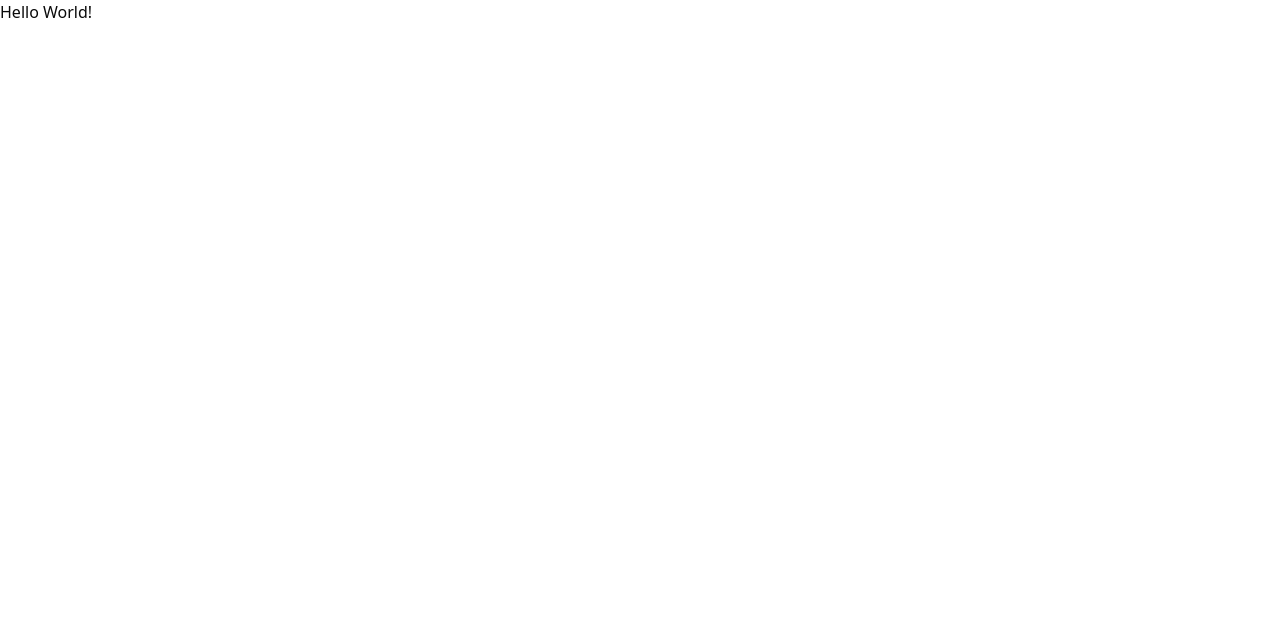
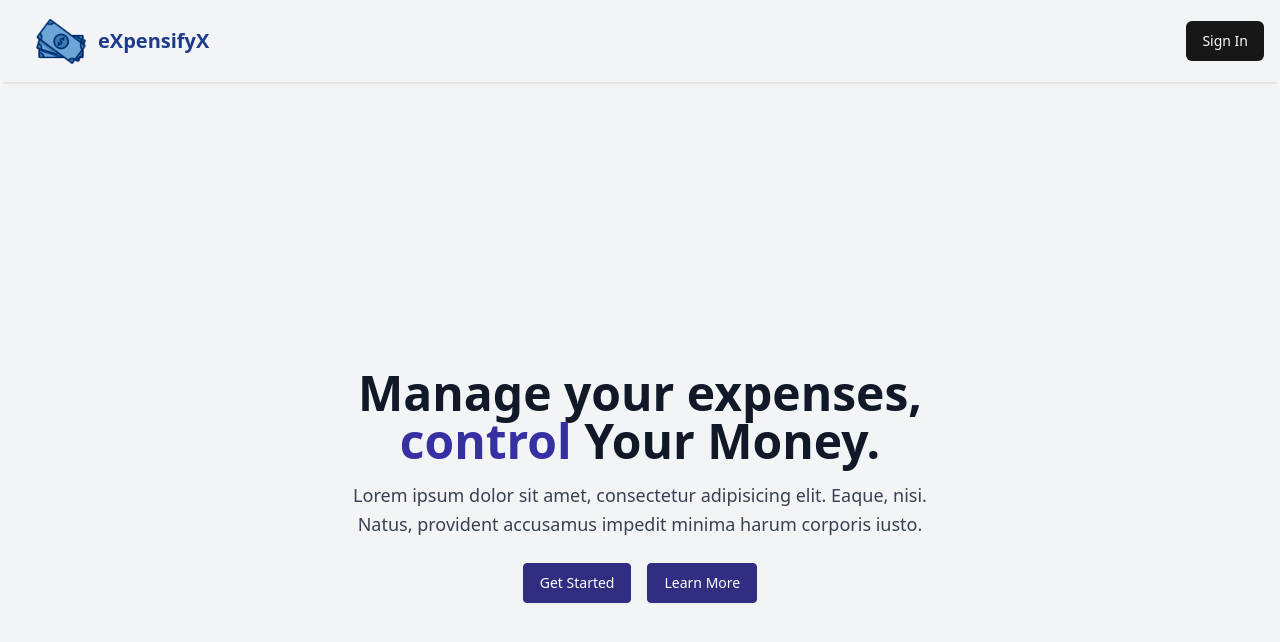
Before and after one commit to KavyaBajpai/Expenses-Tracker, a Next.js app in the folder Frontend/expense-tracker/: page / in a window 1280 px wide. Shown: the top 642 px of the page. Built offline with nearby package versions, Linux system fonts and the light colour scheme; no server answers.

Commit message:
still checking

```diff
--- a/Frontend/expense-tracker/app/page.js
+++ b/Frontend/expense-tracker/app/page.js
@@ -1,13 +1,18 @@
-import Image from "next/image";
+"use client"
+
+import { Suspense } from "react";
 import Header from "./_components/Header";
 import Hero from "./_components/Hero";
 
 export default function Home() {
   return (
     <div>
-      {/* <Header />
-      <Hero /> */}
-      Hello World!
+      <Suspense fallback={<div>Loading header...</div>}>
+        <Header />
+      </Suspense>
+      <Suspense fallback={<div>Loading content...</div>}>
+        <Hero />
+      </Suspense>
     </div>
   );
 }
```
